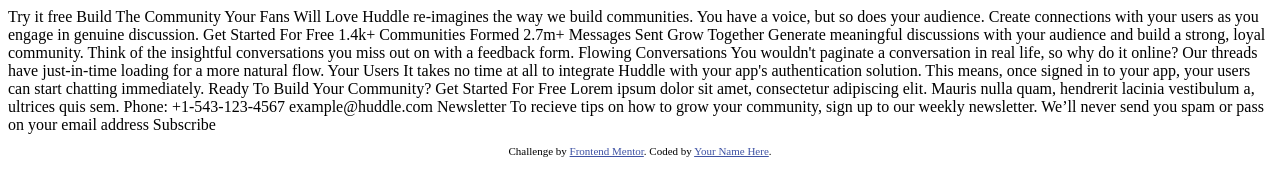
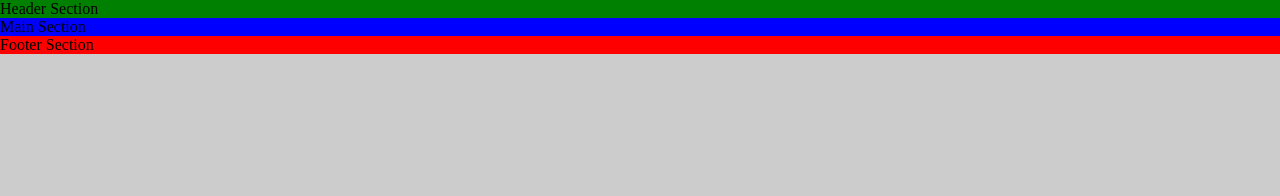
Before and after one commit to devtezza/huddle-curved, a plain HTML site: page index.html in a window 1280 px wide. Drawn offline with Linux system fonts and the light colour scheme.

Commit message:
Created css folder and style.css file

```diff
--- /dev/null
+++ b/css/style.css
@@ -0,0 +1,18 @@
+html, body {
+			  margin: 0;
+			  padding: 0;
+			  box-sizing: border-box;
+			  background: #ccc;
+			}
+
+header {
+	background: green;
+}
+
+main {
+	background: blue;
+}
+
+footer {
+	background: red;
+}
--- a/index.html
+++ b/index.html
@@ -8,60 +8,18 @@
 
   <title>Frontend Mentor | Huddle landing page with curved sections</title>
 
-  <!-- Feel free to remove these styles or customise in your own stylesheet 👍 -->
-  <style>
-    .attribution { font-size: 11px; text-align: center; }
-    .attribution a { color: hsl(228, 45%, 44%); }
-  </style>
+  <link rel="stylesheet" type="text/css" href="css/style.css">
+
 </head>
 <body>
-  Try it free
-
-  Build The Community Your Fans Will Love
-
-  Huddle re-imagines the way we build communities. You have a voice, but so does
-  your audience. Create connections with your users as you engage in genuine discussion.
-
-  Get Started For Free
-
-  1.4k+
-  Communities Formed
-
-  2.7m+
-  Messages Sent
-
-  Grow Together
-  Generate meaningful discussions with your audience and build a strong, loyal community.
-  Think of the insightful conversations you miss out on with a feedback form.
-
-  Flowing Conversations
-  You wouldn't paginate a conversation in real life, so why do it online? Our threads have
-  just-in-time loading for a more natural flow.
-
-  Your Users
-  It takes no time at all to integrate Huddle with your app's authentication solution. This means,
-  once signed in to your app, your users can start chatting immediately.
-
-  Ready To Build Your Community?
-  Get Started For Free
-
-  Lorem ipsum dolor sit amet, consectetur adipiscing elit. Mauris nulla quam, hendrerit lacinia
-  vestibulum a, ultrices quis sem.
-
-  Phone: +1-543-123-4567
-  example@huddle.com
-
-  Newsletter
-  To recieve tips on how to grow your community, sign up to our weekly newsletter. We’ll never
-  send you spam or pass on your email address
-
-  Subscribe
-
+  <header>
+    Header Section
+  </header>
+  <main>
+    Main Section
+  </main>
   <footer>
-    <p class="attribution">
-      Challenge by <a href="https://www.frontendmentor.io?ref=challenge" target="_blank">Frontend Mentor</a>.
-      Coded by <a href="#">Your Name Here</a>.
-    </p>
+    Footer Section
   </footer>
 </body>
 </html>
```
